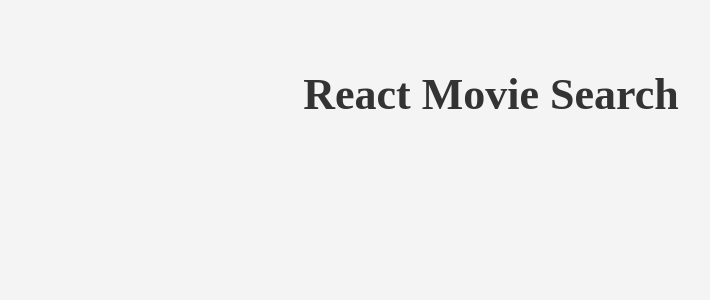
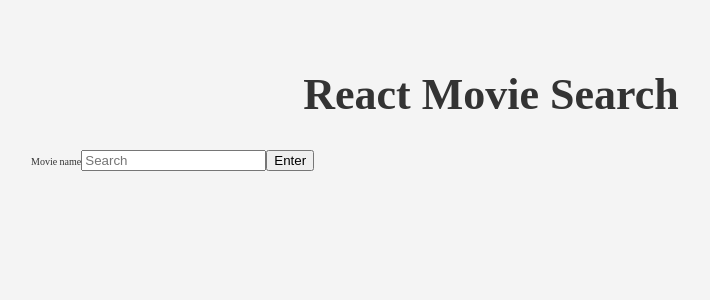
Before and after one commit to DatBoiLuiskrrt/MovieDB, a React (Create React App) app in the folder movieapi/: page / in a window 1280 px wide. Shown: the top 300 px of the page, without its empty margins (149-859 px from the left). Built offline with nearby package versions, Linux system fonts and the light colour scheme.

Commit message:
created a search form

```diff
--- a/movieapi/src/App.js
+++ b/movieapi/src/App.js
@@ -1,12 +1,13 @@
 import React from 'react';
-import logo from './logo.svg';
 import './App.css';
+import Search from "../src/Search";
 
 class App extends React.Component {
   render() {
     return (
       <div className="container">
         <h1 className="title">React Movie Search</h1>
+        <Search/>
       </div>
     );
   }
--- /dev/null
+++ b/movieapi/src/Search.js
@@ -0,0 +1,19 @@
+import React from "react";
+
+export default function Search() {
+    return (
+        <form className="form">
+            <label className="label" htmlFor="query">
+                Movie name
+            </label>
+                <input
+                 type="text"
+                 className="query"
+                 placeholder="Search">
+                </input>
+                <button className="button" type="submit">Enter</button>
+
+        </form>
+
+    )
+}
```
